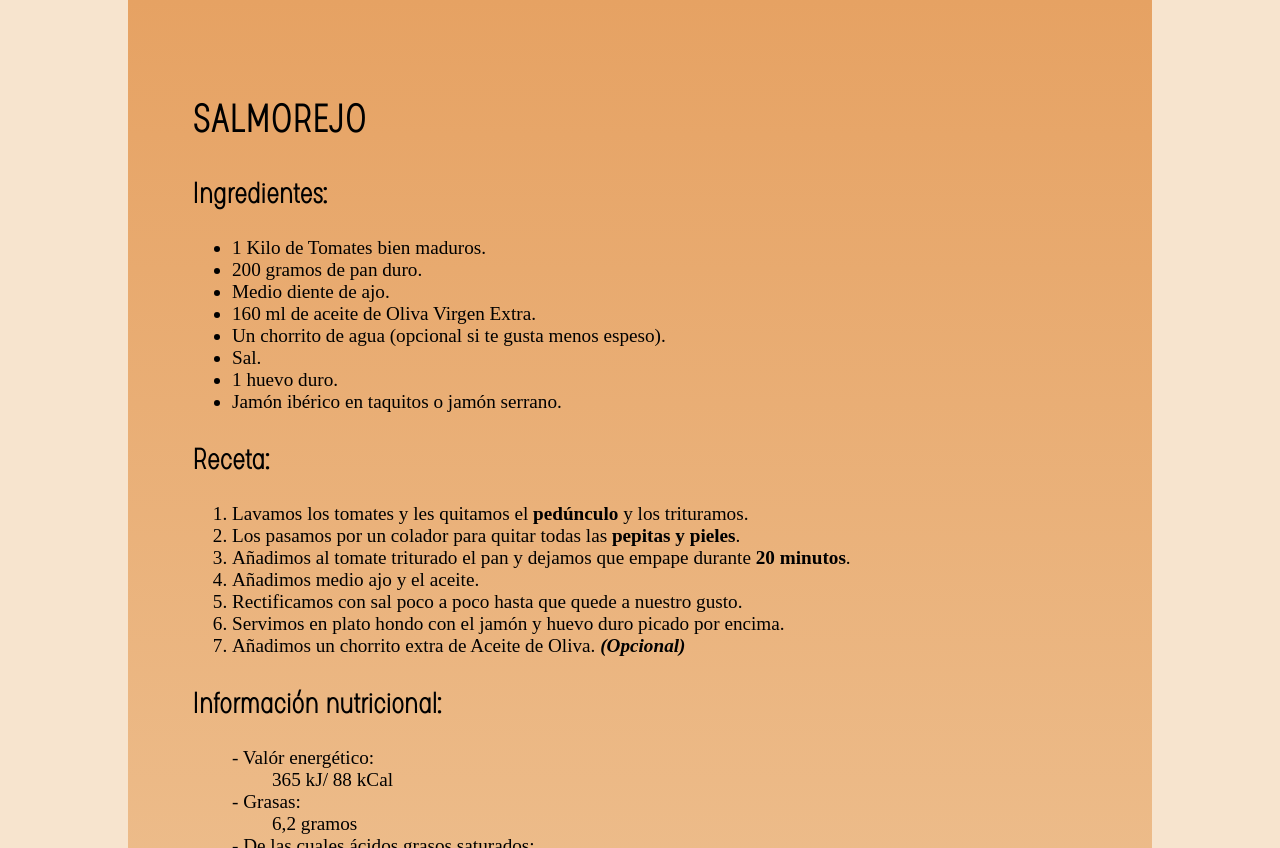
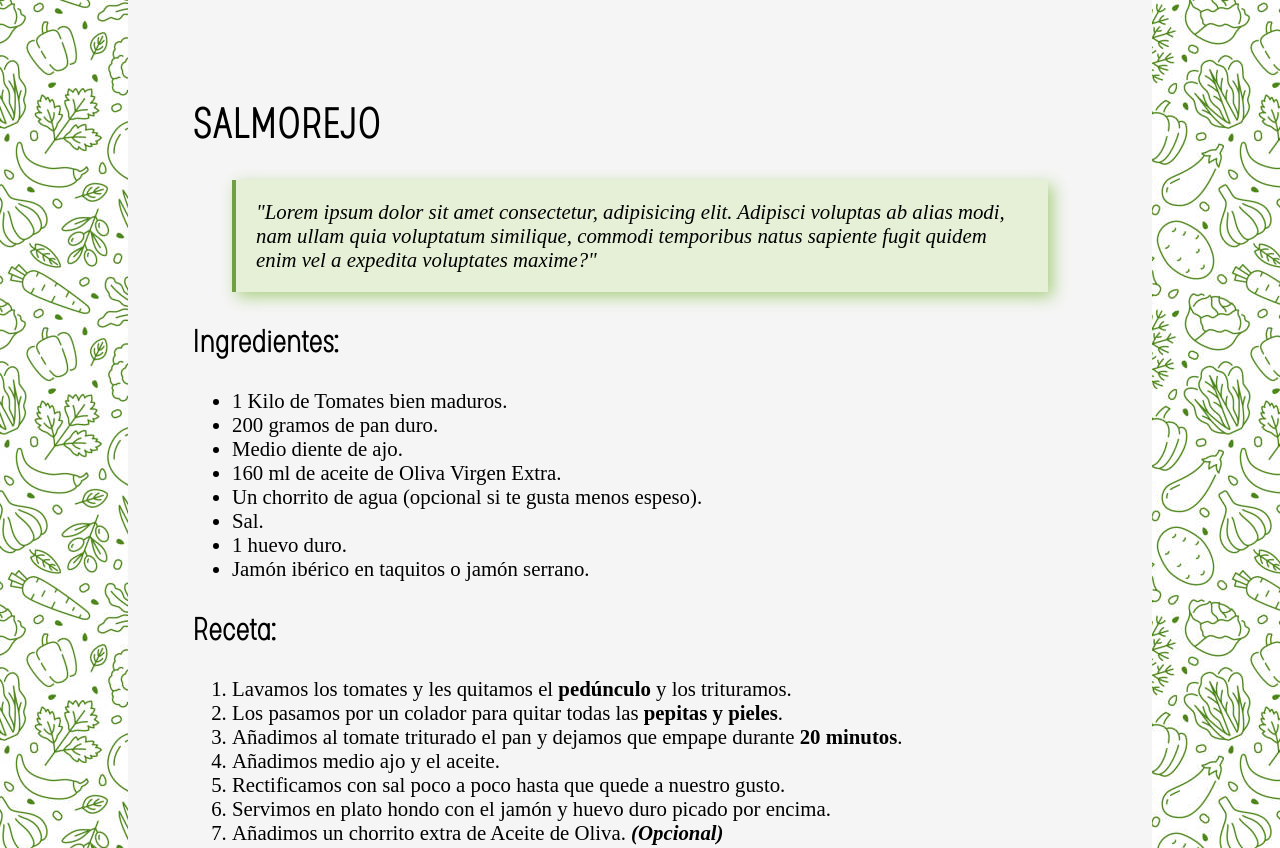
Before and after one commit to SergioGOrtega/PORTFOLIO, a plain HTML site: page RECETA/salmorejo.html in a window 1280 px wide. Shown: the top 848 px of the page. Drawn offline with Linux system fonts and the light colour scheme; a web font is replaced by a local one.

Commit message:
cambios de paleta de colores y background

```diff
--- a/RECETA/css/salmorejo.css
+++ b/RECETA/css/salmorejo.css
@@ -26,13 +26,13 @@
 body {
     padding: 0;
     margin: 0;
-    background-color: rgb(247, 228, 206);
-    font-size: 1.2em;   /* em y rem son medidas exclusivas para texto */
+    font-size: 1.3em;   /* em y rem son medidas exclusivas para texto */
+    background-image: url(../img/comida.jpg);
 }
 
 #wrapper {
     font-family: cartoon;
-    background-image: linear-gradient(rgb(230, 162, 99), rgb(239, 197, 152));
+    background-color: whitesmoke;
     width: 80%; /* Para width la medida suele ser % */
     margin: auto;
     padding: 5%;
@@ -41,3 +41,11 @@ body {
 h1, h2 {
     font-family: glimp;
 }
+
+blockquote {
+    font-style: italic;
+    border-left: 4px solid rgb(112, 160, 66); /* #608e37 */
+    box-shadow: 5px 5px 15px rgb(172, 208, 134);
+    background-color: rgb(229, 240, 215);
+    padding: 20px;
+}
--- a/RECETA/salmorejo.html
+++ b/RECETA/salmorejo.html
@@ -5,11 +5,12 @@
     <meta name="viewport" content="width=device-width, initial-scale=1.0">
     <title>Recetas de Cocina - Salmorejo</title>
     <link rel="stylesheet" href="./css/salmorejo.css">
+    <link rel="shortcut icon" href="./img/salmorejo_icono.png" type="image/x-icon">
 </head>
 <body>
     <div id="wrapper">
         <h1>SALMOREJO</h1>
-        <blockquote></blockquote>
+        <blockquote>"Lorem ipsum dolor sit amet consectetur, adipisicing elit. Adipisci voluptas ab alias modi, nam ullam quia voluptatum similique, commodi temporibus natus sapiente fugit quidem enim vel a expedita voluptates maxime?"</blockquote>
         <h2>Ingredientes:</h2>
             <ul>
                 <li>1 Kilo de Tomates bien maduros.</li>
```
Also changed, not shown: RECETA/img/comida.jpg (added), RECETA/img/salmorejo_icono.png (added).
